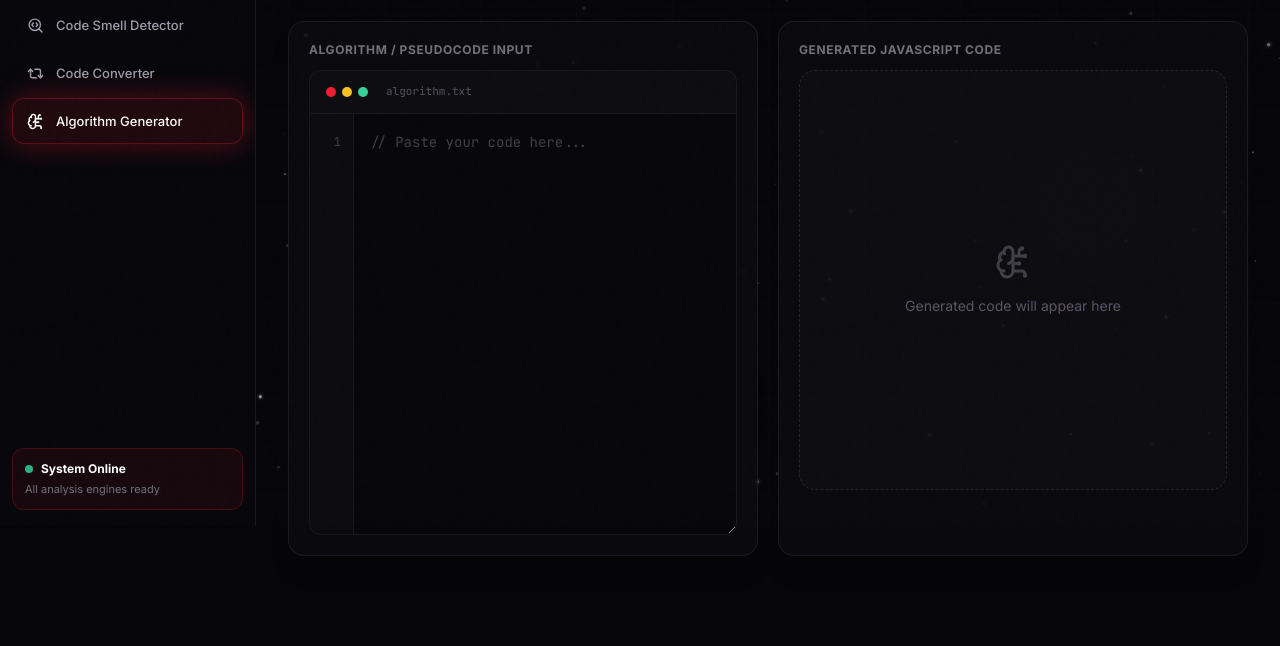
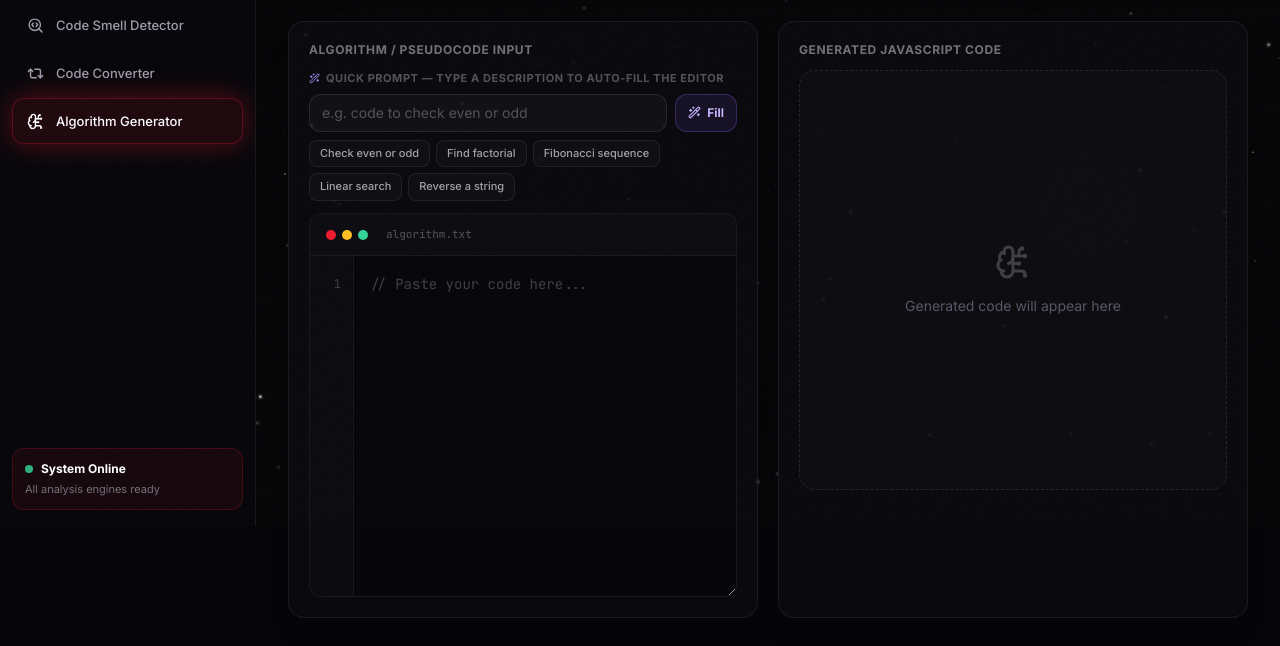
Before and after one commit to AswinSilver/Debuggy, a React (Vite) app in the folder frontend/: page /algorithm in a window 1280 px wide. Both pictures are taken after a click on the button "Code → Algorithm". Shown: the part 274-920 px from the top of the page. Before the commit the page ends 862 px from the top, so only its background shows below. Built offline with nearby package versions, Linux system fonts and the light colour scheme; no server answers.

Commit message:
updated features

```diff
--- a/frontend/src/components/LanguageSelect.jsx
+++ b/frontend/src/components/LanguageSelect.jsx
@@ -165,7 +165,7 @@ export default function LanguageSelect({ value, onChange, className = "" }) {
     <div
       ref={ref}
       className={`lang-select-root ${className}`}
-      style={{ position: "relative", minWidth: 170 }}
+      style={{ position: "relative", minWidth: 170, zIndex: 50 }}
     >
       {/* Trigger button */}
       <button
--- a/frontend/src/pages/Algorithm.jsx
+++ b/frontend/src/pages/Algorithm.jsx
@@ -15,6 +15,69 @@ const OUTPUT_MODES = [
   { value: "pseudocode", label: "Pseudocode" },
 ];
 
+/* Quick example prompts for the Algorithm→Code direction */
+const PROMPT_EXAMPLES = [
+  {
+    label: "Check even or odd",
+    code: `Start
+Read a number n.
+If n modulo 2 equals 0:
+    Display "n is Even".
+Else:
+    Display "n is Odd".
+Stop.`,
+  },
+  {
+    label: "Find factorial",
+    code: `Start
+Read a number n.
+Set result = 1.
+Set i = 1.
+Repeat while i <= n:
+    Set result = result * i.
+    Increment i by 1.
+Display result.
+Stop.`,
+  },
+  {
+    label: "Fibonacci sequence",
+    code: `Start
+Read the number of terms n.
+Set a = 0, b = 1.
+Repeat n times:
+    Display a.
+    Set temp = a + b.
+    Set a = b.
+    Set b = temp.
+Stop.`,
+  },
+  {
+    label: "Linear search",
+    code: `Start
+Read the array and the target value.
+Set i = 0.
+Repeat while i < length of array:
+    If array[i] equals target:
+        Display "Found at index i".
+        Stop.
+    Increment i by 1.
+Display "Not found".
+Stop.`,
+  },
+  {
+    label: "Reverse a string",
+    code: `Start
+Read the string s.
+Set reversed = empty string.
+Set i = length of s minus 1.
+Repeat while i >= 0:
+    Append s[i] to reversed.
+    Decrement i by 1.
+Display reversed.
+Stop.`,
+  },
+];
+
 export default function Algorithm({ sharedCode, setSharedCode, sharedLang, setSharedLang, toast }) {
   const [code, setCode]         = useState(sharedCode || "");
   const [language, setLanguage] = useState(sharedLang || "JavaScript");
@@ -23,6 +86,25 @@ export default function Algorithm({ sharedCode, setSharedCode, sharedLang, setSh
   const [result, setResult]     = useState(null);
   const [loading, setLoading]   = useState(false);
   const [modeOpen, setModeOpen] = useState(false);
+  const [prompt, setPrompt]     = useState("");
+
+  function applyPrompt() {
+    if (!prompt.trim()) return;
+    // Find a matching example first
+    const match = PROMPT_EXAMPLES.find(ex =>
+      ex.label.toLowerCase().includes(prompt.toLowerCase()) ||
+      prompt.toLowerCase().includes(ex.label.toLowerCase())
+    );
+    if (match) {
+      setCode(match.code);
+      setSharedCode(match.code);
+    } else {
+      // Generic: pre-fill with a template the user can edit
+      const template = `Start\nRead the input.\n// Describe your algorithm here for: ${prompt}\nStop.`;
+      setCode(template);
+      setSharedCode(template);
+    }
+  }
 
   const isCodeToAlgo = direction === "code_to_algo";
   const currentModeLabel = OUTPUT_MODES.find(m => m.value === mode)?.label ?? "Algorithm";
@@ -58,7 +140,7 @@ export default function Algorithm({ sharedCode, setSharedCode, sharedLang, setSh
     <div className="space-y-5 animate-fade-up">
 
       {/* ── Controls card ─────────────────────────────────────────── */}
-      <div className="card p-5">
+      <div className="card p-5 relative z-[30]">
         <div className="mb-4 flex items-center gap-3">
           <div className="flex h-9 w-9 items-center justify-center rounded-xl bg-violet-500/15">
             <BrainCircuit size={18} className="text-violet-400" />
@@ -106,7 +188,7 @@ export default function Algorithm({ sharedCode, setSharedCode, sharedLang, setSh
                 <ChevronDown size={13} className={`transition-transform ${modeOpen ? "rotate-180" : ""}`} />
               </button>
               {modeOpen && (
-                <div className="absolute left-0 top-full z-50 mt-1 w-52 overflow-hidden rounded-xl
+                <div className="absolute left-0 top-full z-[9000] mt-1 w-52 overflow-hidden rounded-xl
                                 border border-white/10 bg-[#111116] shadow-2xl">
                   {OUTPUT_MODES.map(opt => (
                     <button
@@ -166,10 +248,57 @@ export default function Algorithm({ sharedCode, setSharedCode, sharedLang, setSh
           <p className="mb-3 text-xs font-bold uppercase tracking-wider text-zinc-500">
             {isCodeToAlgo ? `Source — ${language}` : "Algorithm / Pseudocode Input"}
           </p>
+
+          {/* Prompt helper — only shown in algo→code direction */}
+          {!isCodeToAlgo && (
+            <div className="mb-3">
+              <label className="mb-1.5 flex items-center gap-1.5 text-[11px] font-bold uppercase tracking-wider text-zinc-600">
+                <Wand2 size={11} className="text-violet-400" />
+                Quick Prompt — type a description to auto-fill the editor
+              </label>
+              <div className="flex gap-2">
+                <input
+                  id="algo-prompt-input"
+                  type="text"
+                  value={prompt}
+                  onChange={e => setPrompt(e.target.value)}
+                  onKeyDown={e => { if (e.key === 'Enter') applyPrompt(); }}
+                  placeholder="e.g. code to check even or odd"
+                  className="flex-1 rounded-xl border border-white/10 bg-white/[0.03] px-3 py-2
+                             text-sm text-zinc-200 placeholder:text-zinc-600 outline-none
+                             focus:border-violet-500/50 focus:bg-violet-500/5 transition"
+                />
+                <button
+                  id="algo-prompt-apply"
+                  onClick={applyPrompt}
+                  className="flex shrink-0 items-center gap-1.5 rounded-xl border border-violet-500/30
+                             bg-violet-500/10 px-3 py-2 text-xs font-bold text-violet-300
+                             transition hover:bg-violet-500/20 hover:text-white"
+                >
+                  <Wand2 size={13} /> Fill
+                </button>
+              </div>
+              {/* Quick example chips */}
+              <div className="mt-2 flex flex-wrap gap-1.5">
+                {PROMPT_EXAMPLES.map(ex => (
+                  <button
+                    key={ex.label}
+                    onClick={() => { setPrompt(ex.label); setCode(ex.code); setSharedCode(ex.code); }}
+                    className="rounded-lg border border-white/[0.07] bg-white/[0.025] px-2.5 py-1
+                               text-[11px] font-medium text-zinc-400 transition
+                               hover:border-violet-500/40 hover:bg-violet-500/10 hover:text-violet-300"
+                  >
+                    {ex.label}
+                  </button>
+                ))}
+              </div>
+            </div>
+          )}
+
           <CodeEditor
             code={code}
             onChange={(v) => { setCode(v); setSharedCode(v); }}
-            minHeight="420px"
+            minHeight="340px"
             label={isCodeToAlgo ? `input.${language.toLowerCase()}` : "algorithm.txt"}
           />
         </div>
--- a/frontend/src/styles.css
+++ b/frontend/src/styles.css
@@ -305,7 +305,7 @@ body {
   top: calc(100% + 6px);
   left: 0;
   right: 0;
-  z-index: 200;
+  z-index: 9000;
   list-style: none;
   margin: 0;
   padding: 6px;
```
